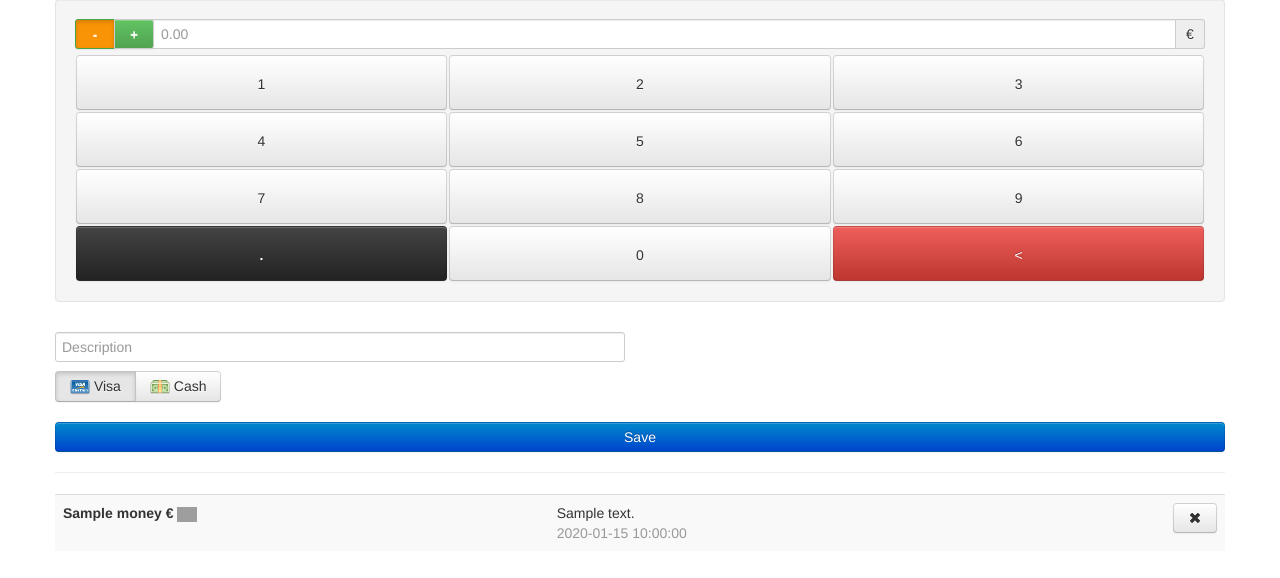
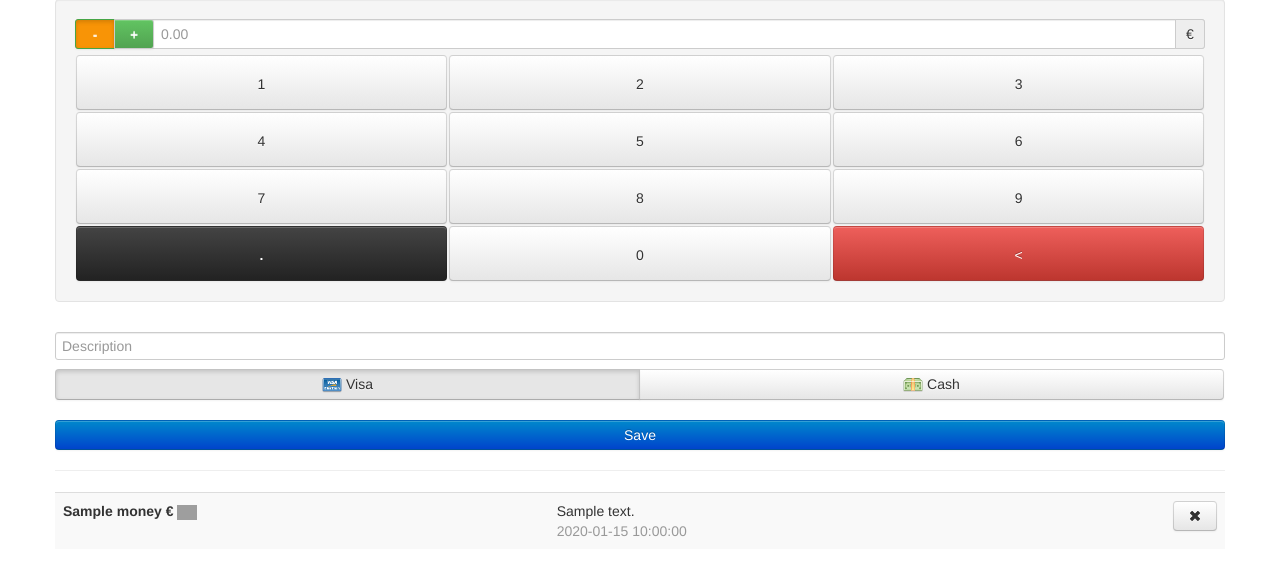
Before and after one commit to sytabaresa/TODO, a Python web app: template templates/index.html in a window 1280 px wide, after a click on "Finance". Shown: the part 125-703 px from the top of the page. Run offline with Jinja, Linux system fonts and the light colour scheme; the template is opened without the code that fills it: most values are stand-ins (such as "Sample title", 1, 10 or a date in 2020); some libraries are stand-ins or nearby versions; grey boxes are pictures that could not be loaded.

Commit message:
IMPROVE Width 100% for visa/cash radio button group

```diff
--- a/static/css/todostaltz.css
+++ b/static/css/todostaltz.css
@@ -68,8 +68,23 @@ span#euro-label {
 	z-index: 4;
 }
 
+#bill-method {
+	width: 100%;
+}
+#bill-visa {
+	width: 50%;
+}
+#bill-cash {
+	width: 50%;
+}
+
 input#bill-description {
 	margin-top: 10px;
+	width: 100%;
+	height: 28px;
+	-webkit-box-sizing: border-box; /* Safari/Chrome, other WebKit */
+	-moz-box-sizing: border-box;    /* Firefox, other Gecko */
+	box-sizing: border-box;
 }
 
 .input-append {
```
Also changed, not shown: 1 other file.
